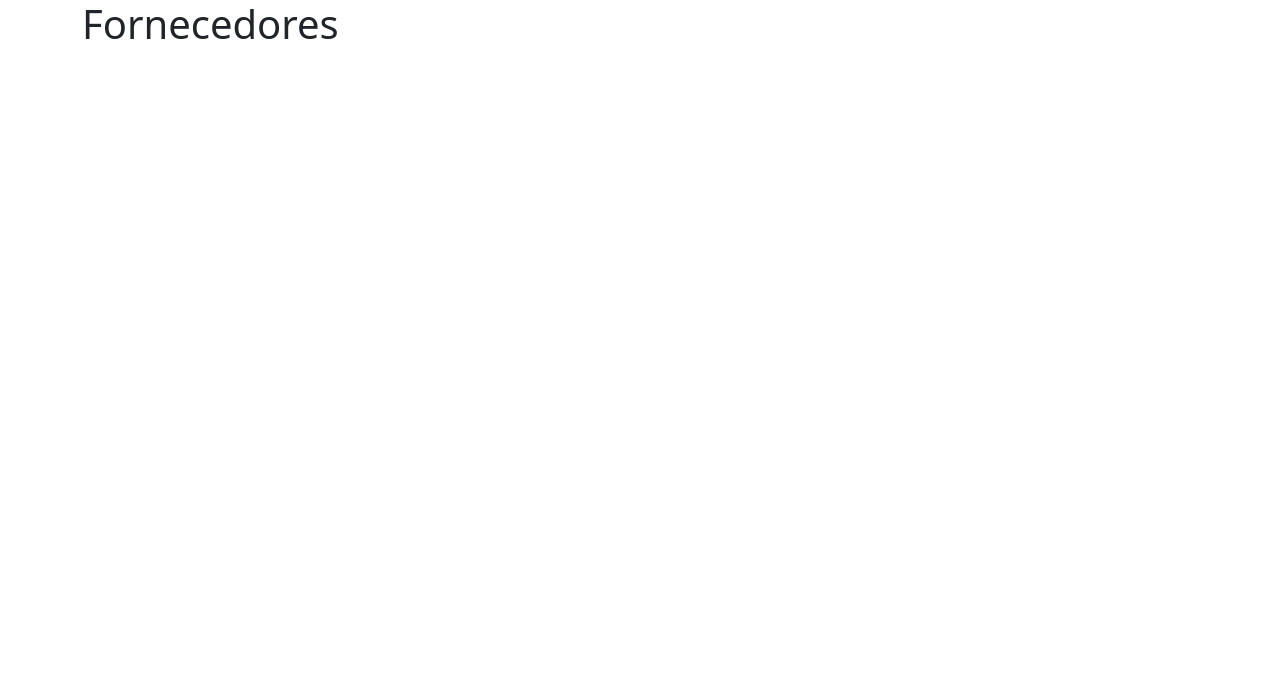
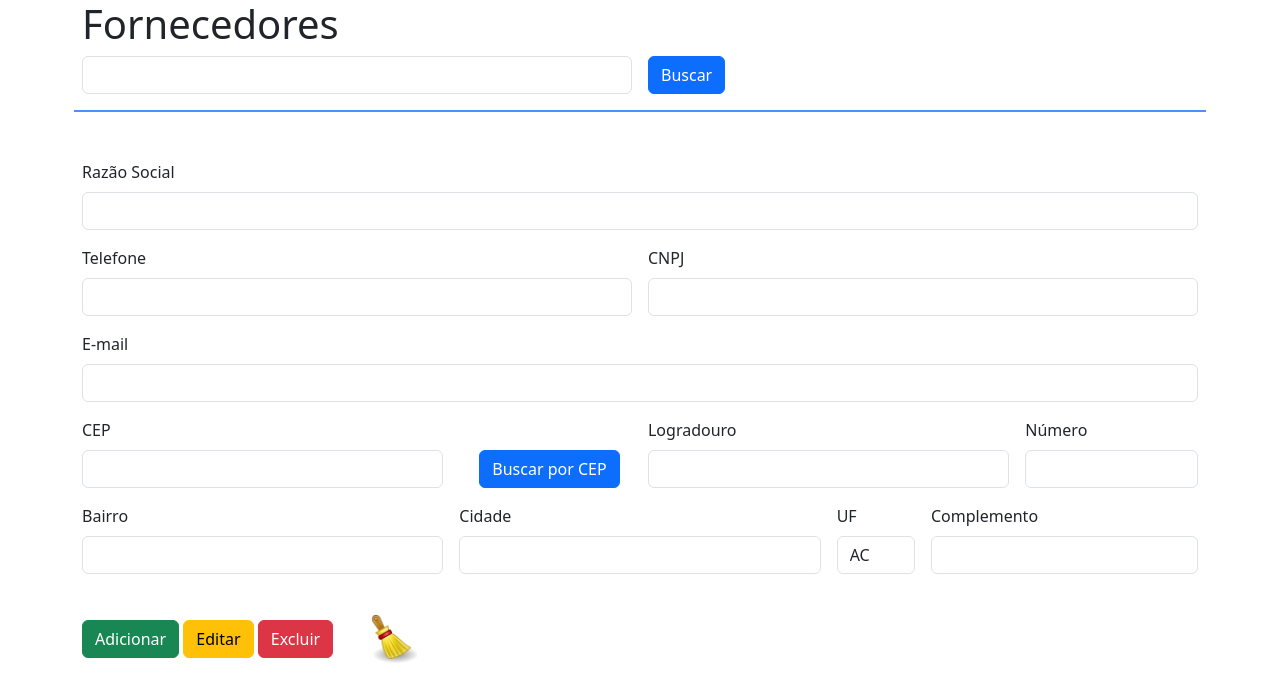
Before and after one commit to camilajodai/conest, an Electron app: page src/views/fornec.html in a window 1280 px wide. Drawn offline with Linux system fonts and the light colour scheme.

Commit message:
Form Fornecedores

```diff
--- a/src/public/css/style.css
+++ b/src/public/css/style.css
@@ -8,7 +8,7 @@
     display: none;
 }
 
-#btnReset{
+#btnReset {
     width: 50px;
     height: 50px;
     background-image: url('../img/clear.png');
@@ -39,7 +39,7 @@ footer img {
     margin-right: 7 px;
 }
 
-#footerAbout{
+#footerAbout {
     position: fixed;
     bottom: 0;
     background-color: #f0f0f0;
@@ -53,3 +53,14 @@ footer img {
     right: 0;
     position: fixed;
 }
+
+input[type=number]::-webkit-inner-spin-button,
+input[type=number]::-webkit-outer-spin-button {
+    -webkit-appearance: none;
+    margin: 0;
+}
+
+#btnCep {
+    margin-top: 32px;
+    margin-left: 20px;
+}
--- /dev/null
+++ b/src/public/js/script.js
@@ -0,0 +1,23 @@
+const input = document.getElementById('inputFone');
+
+input.addEventListener('input', () => {
+    if (input.value.length > 15) {
+        input.value = input.value.slice(0, 15);
+    }
+});
+
+const inputCnpj = document.getElementById('inputCnpj');
+
+inputCnpj.addEventListener('input', () => {
+    if (inputCnpj.value.length > 20) {
+        inputCnpj.value = inputCnpj.value.slice(0, 20);
+    }
+});
+
+const inputCep = document.getElementById('inputCep');
+
+inputCep.addEventListener('input', () => {
+    if (inputCep.value.length > 8) {
+        inputCep.value = inputCep.value.slice(0, 8);
+    }
+});
--- a/src/views/fornec.html
+++ b/src/views/fornec.html
@@ -7,14 +7,124 @@
     <!-- evitar ataques de Cross Site Scripting (injeção de dados)-->
     <meta http-equiv="Content-Security-Policy" content="default-src 'self'; script-src 'self' 'unsafe-inline'">
     <link rel="stylesheet" href="../public/css/bootstrap.min.css">
+    <link rel="stylesheet" href="../public/css/style.css">
     <title>Fornecedores</title>
 </head>
 
 <body>
     <div class="container">
         <h1>Fornecedores</h1>
+        <!-- caixa de input usada na pesquisa de nome de cliente -->
+        <form class="row g-3" id="frmFornec">
+            <div class="col-md-6">
+                <input type="text" class="form-control" id="inputSearch" maxlength="30" spellcheck="false">
+            </div>
+            <!-- pequisa de clientes CRUD -->
+            <div class="col-md-4">
+                <button type="button" class="btn btn-primary" id="btnRead">Buscar</button>
+            </div>
+
+            <hr class="border border-primary border-1 opacity-75">
+
+            <!-- id mongodb -->
+            <div class="col-md-6">
+                <input type="text" class="form-control" id="inputId" placeholder="id">
+            </div>
+            <!-- nome do cliente -->
+            <div class="col-md-12">
+                <label for="inputRazao" class="form-label">Razão Social</label>
+                <input type="text" class="form-control" id="inputRazao" required maxlength="100" spellcheck="false">
+            </div>
+            <!-- telefone do cliente -->
+            <div class="col-md-6">
+                <label for="inputFone" class="form-label">Telefone</label>
+                <input type="number" class="form-control" id="inputFone" required min="0" max="15">
+            </div>
+            <!-- telefone do cliente -->
+            <div class="col-md-6">
+                <label for="inputCnpj" class="form-label">CNPJ</label>
+                <input type="number" class="form-control" id="inputCnpj" required min="0" max="20">
+            </div>
+            <!-- email do cliente -->
+            <div class="col-12">
+                <label for="inputAddress" class="form-label">E-mail</label>
+                <input type="email" class="form-control" id="inputAddress" maxlength="50" spellcheck="false">
+            </div>
+            <!-- endereço -->
+            <div class="col-md-4">
+                <label for="inputCep" class="form-label">CEP</label>
+                <input type="number" class="form-control" id="inputCep" required min="0" max="8">
+            </div>
+            <div class="col-md-2">
+                <button type="button" class="btn btn-primary" id="btnCep">Buscar por CEP</button>
+            </div>
+            <div class="col-md-4">
+                <label for="inputLogradouro" class="form-label">Logradouro</label>
+                <input type="text" class="form-control" id="inputLogradouro" required maxlength="100"
+                    spellcheck="false">
+            </div>
+            <div class="col-md-2">
+                <label for="inputNumero" class="form-label">Número</label>
+                <input type="text" class="form-control" id="inputNumero" required maxlength="100" spellcheck="false">
+            </div>
+            <div class="col-md-4">
+                <label for="inputBairro" class="form-label">Bairro</label>
+                <input type="text" class="form-control" id="inputBairro" required maxlength="100" spellcheck="false">
+            </div>
+            <div class="col-md-4">
+                <label for="inputCidade" class="form-label">Cidade</label>
+                <input type="text" class="form-control" id="inputCidade" required maxlength="100" spellcheck="false">
+            </div>
+            <div class="col-md-1">
+                <label for="inputUf" class="form-label">UF</label>
+                <select class="form-select" aria-label="Default select example" id="select">
+                    <option value="1">AC</option>
+                    <option value="2">AL</option>
+                    <option value="3">AP</option>
+                    <option value="4">AM</option>
+                    <option value="5">BA</option>
+                    <option value="6">CE</option>
+                    <option value="7">DF</option>
+                    <option value="8">ES</option>
+                    <option value="9">GO</option>
+                    <option value="10">MA</option>
+                    <option value="11">MT</option>
+                    <option value="12">MS</option>
+                    <option value="13">MG</option>
+                    <option value="14">PA</option>
+                    <option value="15">PB</option>
+                    <option value="16">PR</option>
+                    <option value="17">PE</option>
+                    <option value="18">PI</option>
+                    <option value="19">RJ</option>
+                    <option value="20">RN</option>
+                    <option value="21">RS</option>
+                    <option value="22">RO</option>
+                    <option value="23">RR</option>
+                    <option value="24">SC</option>
+                    <option value="25">SP</option>
+                    <option value="26">SE</option>
+                    <option value="27">TO</option>
+                </select>
+            </div>
+            <div class="col-md-3">
+                <label for="inputComplemento" class="form-label">Complemento</label>
+                <input type="text" class="form-control" id="inputComplemento" maxlength="100"
+                    spellcheck="false">
+            </div>
+            <!-- BOTOES -->
+            <div class="col-12">
+                <br>
+                <button type="submit" class="btn btn-success" id="btnCreate">Adicionar</button>
+                <button type="button" class="btn btn-warning" id="btnUpdate">Editar</button>
+                <button type="button" class="btn btn-danger" id="btnDelete">Excluir</button>
+                <button type="reset" class="btn" id="btnReset"></button>
+            </div>
+
+        </form>
     </div>
     <script src="../public/js/bootstrap.min.js"></script>
+    <script src="../public/js/script.js"></script>
 </body>
 
 </html>
```
Also changed, not shown: main.js (+8 -8 lines).
